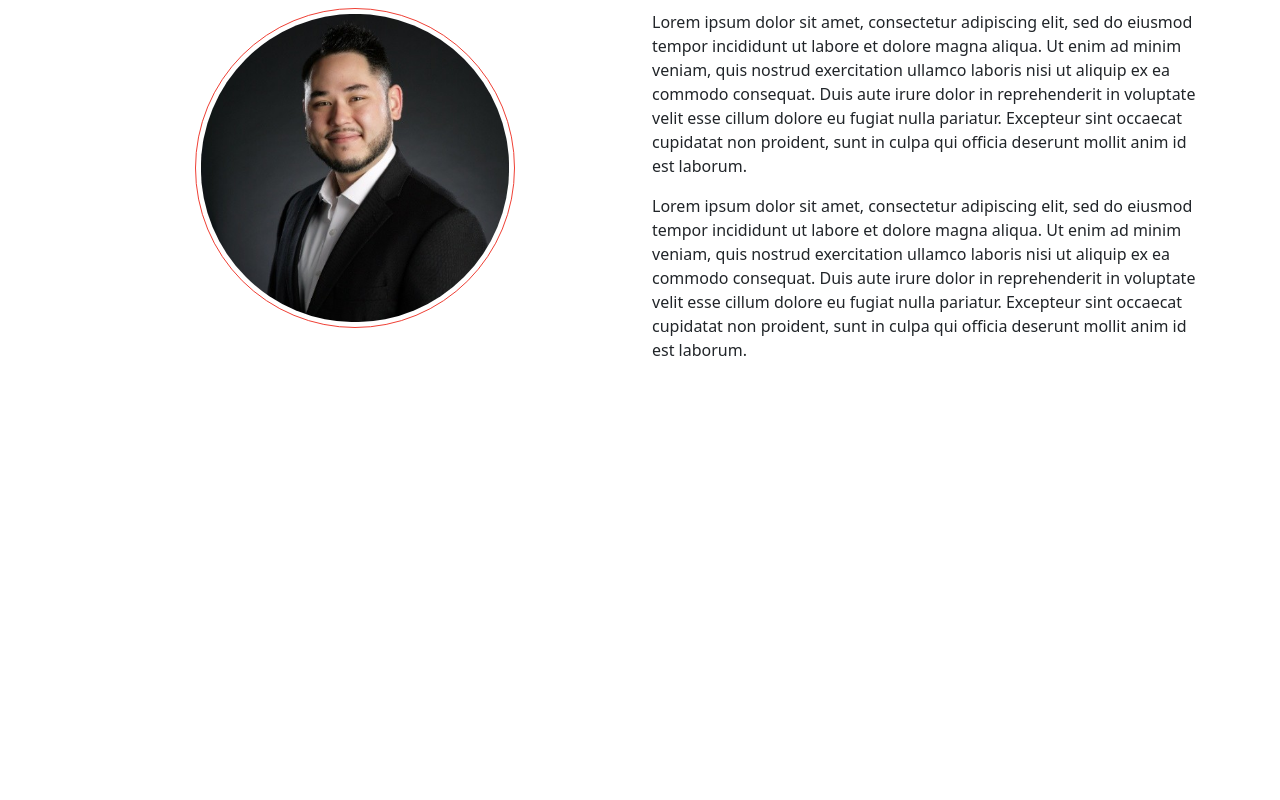
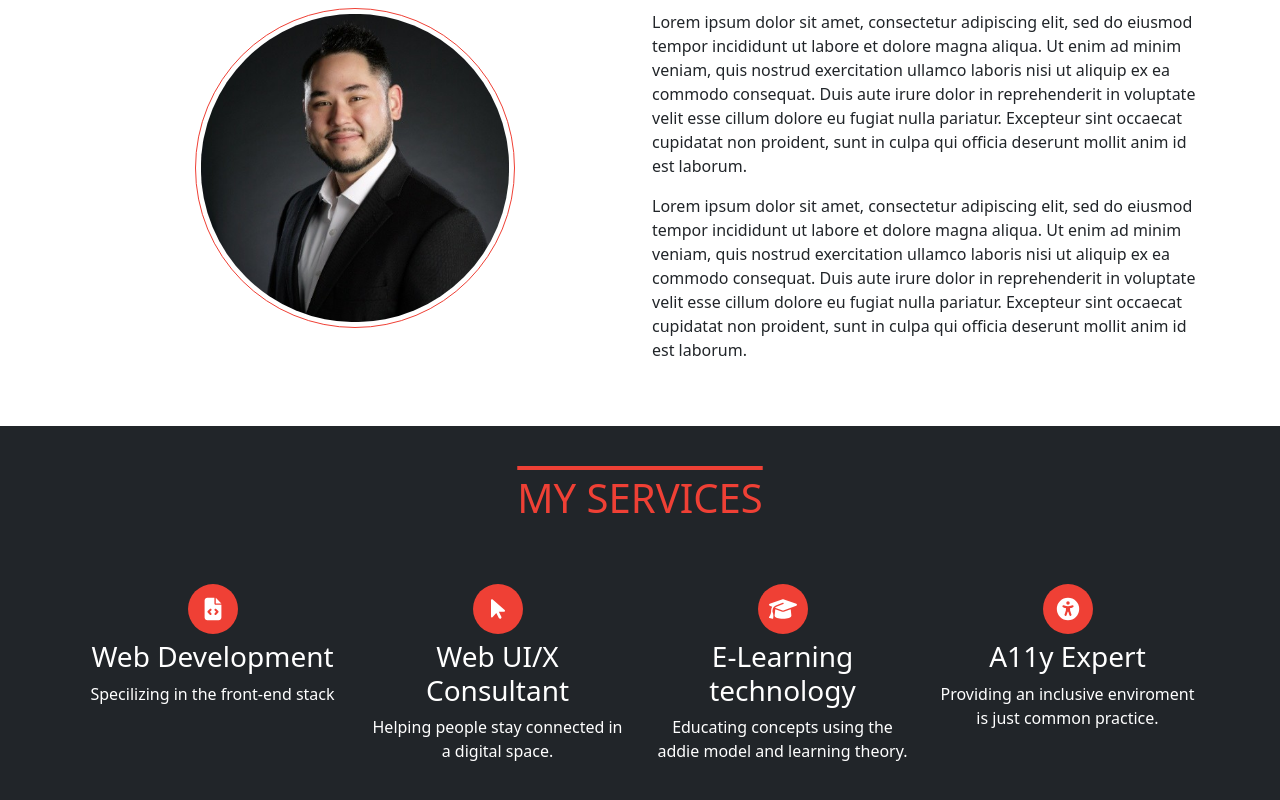
Before and after one commit to victorswanberg/portfolio, a React (Create React App) app: page / in a window 1280 px wide. Shown: the part 874-1674 px from the top of the page. Before the commit the page ends 1300 px from the top, so only its background shows below. Built offline with nearby package versions, Linux system fonts and the light colour scheme.

Commit message:
added a few icon librarys, created a services component, will need to come back

```diff
--- a/package.json
+++ b/package.json
@@ -4,6 +4,7 @@
   "private": true,
   "dependencies": {
     "@fortawesome/fontawesome-svg-core": "^1.3.0",
+    "@fortawesome/free-brands-svg-icons": "^6.0.0",
     "@fortawesome/free-solid-svg-icons": "^6.0.0",
     "@fortawesome/react-fontawesome": "^0.1.17",
     "@testing-library/jest-dom": "^5.16.2",
--- a/src/App.css
+++ b/src/App.css
@@ -1,9 +1,9 @@
 /* Global Styles */
 
 :root {
-  --primary-white: #fff;
+  --primary-white: #ffffff;
   --primary-red: #ef4035;
-  --primary-dark: rgba(255,255,255,0);
+  --primary-dark: #212529;
   --primary-hover-red: #f33501;
 }
 
@@ -166,3 +166,35 @@ text-transform: uppercase;
     padding-bottom:1.25rem;
   }
 }
+
+/* Services */
+.services {
+  text-align: center;
+  padding-bottom: 2rem;
+  background-color: var(--primary-dark);
+  color: var(--primary-white);
+}
+
+.services h1 {
+  text-transform: uppercase;
+  text-decoration: overline;
+  color: var(--primary-red);
+}
+
+.services .circle {
+  position: relative;
+  margin: 0.375rem auto;
+  background-color: var(--primary-red);
+  width: 3.125rem;
+  height: 3.125rem;
+  border-radius: 50%;
+}
+
+.services .icon {
+  font-size: 1.4rem;
+  color: var(--primary-white);
+  position: absolute;
+  top: 50%;
+  left: 50%;
+  transform: translate(-50%, -50%);
+}
--- a/src/App.js
+++ b/src/App.js
@@ -3,6 +3,7 @@ import 'bootstrap/dist/css/bootstrap.min.css';
 import Navbar from './components/Navbar';
 import Header from './components/Header';
 import AboutMe from './components/AboutMe';
+import Services from './components/Services';
 
 
 
@@ -13,6 +14,7 @@ function App() {
       <Navbar />
       <Header />
       <AboutMe />
+      <Services />
     </>
   );
 }
--- /dev/null
+++ b/src/components/Services.js
@@ -0,0 +1,64 @@
+import React from 'react';
+import { FontAwesomeIcon } from '@fortawesome/react-fontawesome'
+// import { faTwitter, faFontAwesome } from '@fortawesome/free-brand-svg-icons';
+ import { faUniversalAccess , faGraduationCap , faArrowPointer , faFileCode } from '@fortawesome/free-solid-svg-icons';
+
+
+
+const Services = () => {
+    return (
+        <div className="services">
+            <h1 className="py-5">My services</h1>
+            <div className="container">
+                <div className="row">
+                    <div className="col-md-3 col-sm-6">
+                        <div className="box">
+                            <div className="circle">
+                                <FontAwesomeIcon className="icon" icon={faFileCode} size="2x" />
+                            </div>
+                            <h3>Web Development</h3>
+                            <p>Specilizing in the front-end stack</p>
+                        </div>
+                    </div>
+                    {/* - */}
+                    <div className="col-md-3 col-sm-6">
+                        <div className="box">
+                            <div className="circle">
+                                <FontAwesomeIcon className="icon" icon={faArrowPointer} size="2x" />
+                            </div>
+                            <h3>Web UI/X Consultant</h3>
+                            <p>Helping people stay connected in a digital space.</p>
+                        </div>
+                    </div>
+                    {/* - */}
+                    <div className="col-md-3 col-sm-6">
+                        <div className="box">
+                            <div className="circle">
+                                <FontAwesomeIcon className="icon" icon={faGraduationCap} size="2x" />
+                            </div>
+                            <h3>E-Learning technology</h3>
+                            <p>Educating concepts using the addie model and learning theory.</p>
+                        </div>
+                    </div>
+                    {/* - */}
+                    <div className="col-md-3 col-sm-6">
+                        <div className="box">
+                            <div className="circle">
+                                <FontAwesomeIcon className="icon" icon={faUniversalAccess} size="2x" />
+                            </div>
+                            <h3>A11y Expert</h3>
+                            <p>Providing an inclusive enviroment is just common practice.</p>
+                        </div>
+                    </div>
+                </div>
+            </div>
+        </div>
+    )
+}
+
+
+
+
+
+
+export default Services;
```
Also changed, not shown: 1 other file (tests, documents, lock files or other folders).
